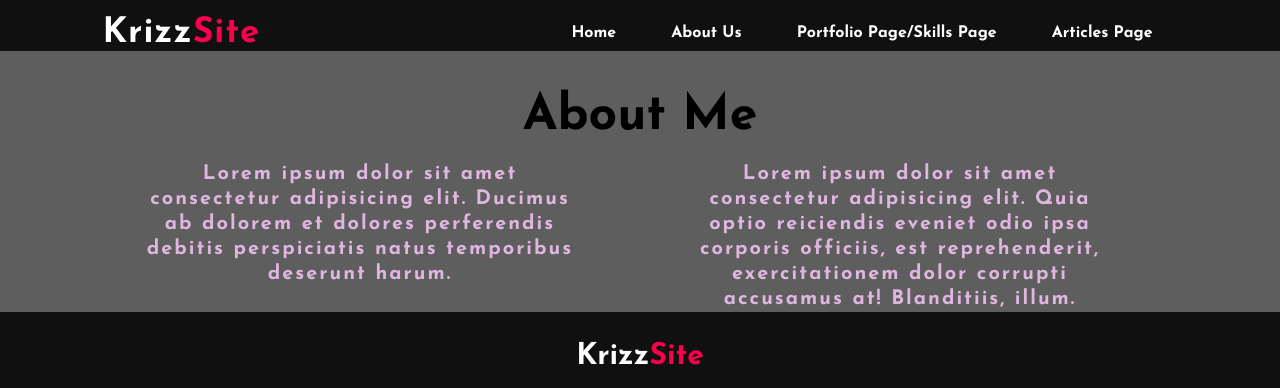
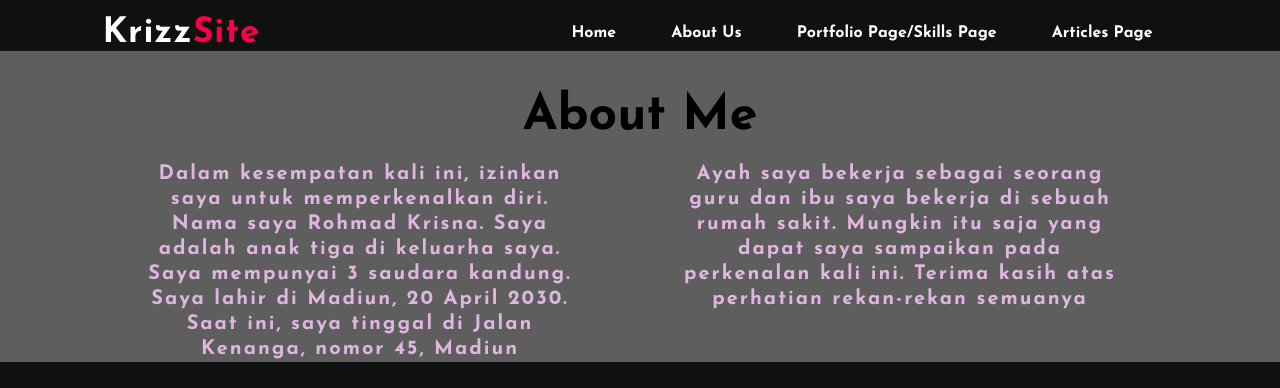
Before and after one commit to krizz-xyz/Portofolio, a plain HTML site: page about.html in a window 1280 px wide. Shown: the top 388 px of the page. Drawn offline with Linux system fonts and the light colour scheme.

Commit message:
portofolio

```diff
--- a/about.html
+++ b/about.html
@@ -29,14 +29,15 @@
 				  <h2>About Me</h2>
 			  <div class="row">
 				  <div class="col1">
-					<h4>Lorem ipsum dolor sit amet consectetur adipisicing elit.
-					  Ducimus ab dolorem et dolores perferendis debitis perspiciatis natus temporibus deserunt harum.</h4>
+					<h4>Dalam kesempatan kali ini, izinkan saya untuk memperkenalkan diri.
+						Nama saya Rohmad Krisna. Saya adalah anak tiga di keluarha saya.
+						Saya mempunyai 3 saudara kandung. Saya lahir di Madiun, 20 April 2030.
+						Saat ini, saya tinggal di Jalan Kenanga, nomor 45, Madiun</h4>
 				  </div>
 				  <div class="col2">
-					<h4>
-					  Lorem ipsum dolor sit amet consectetur adipisicing elit. Quia optio reiciendis eveniet odio
-					  ipsa corporis officiis, est reprehenderit, exercitationem dolor corrupti accusamus at!
-					  Blanditiis, illum.
+					<h4>Ayah saya bekerja sebagai seorang guru dan ibu saya bekerja di sebuah rumah sakit.
+						Mungkin itu saja yang dapat saya sampaikan pada perkenalan kali ini. Terima kasih
+						atas perhatian rekan-rekan semuanya
 					</h4>
 			  </div>
 			  </div>
```
